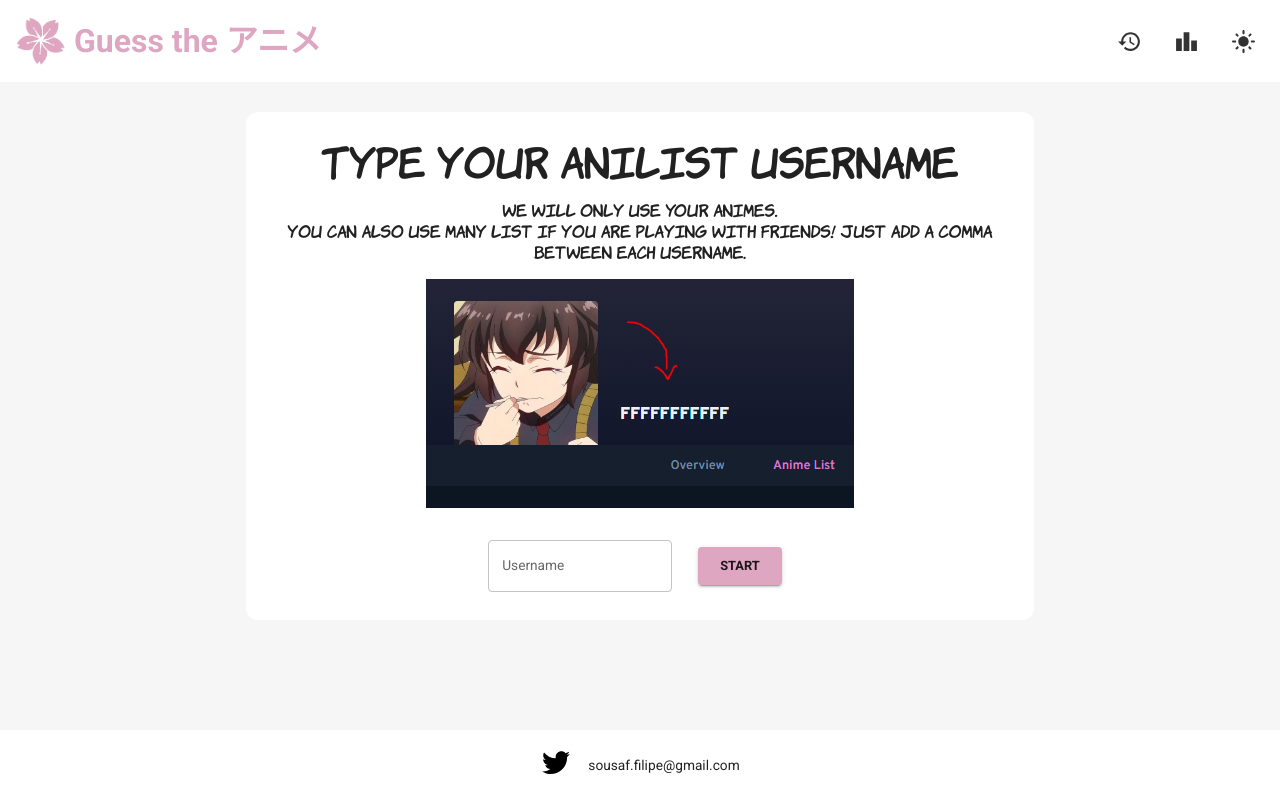
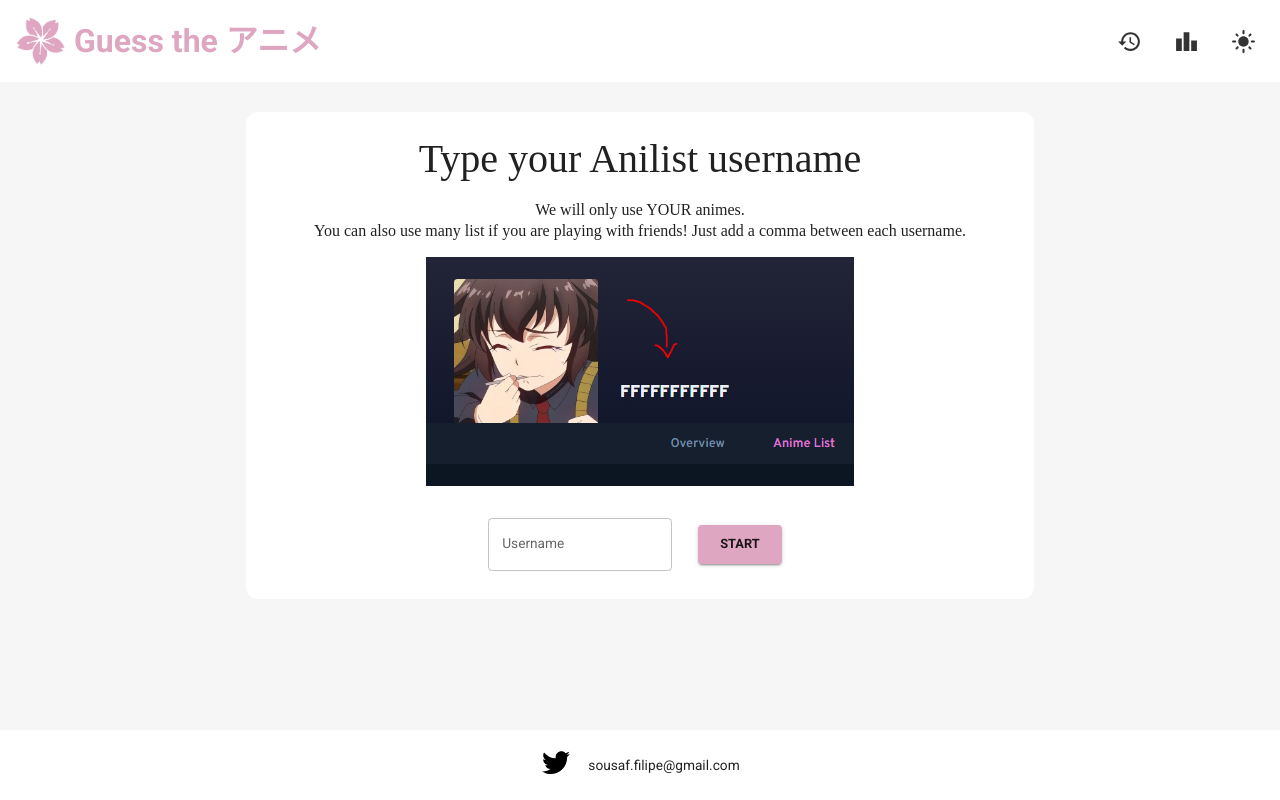
Before and after one commit to maldisco/guesstheanime, a React (Create React App) app in the folder frontend/: page / in a window 1280 px wide. Built offline with nearby package versions, Linux system fonts and the light colour scheme; a web font is replaced by a local one.

Commit message:
try to remove font

```diff
--- a/frontend/src/index.css
+++ b/frontend/src/index.css
@@ -1,12 +1,4 @@
 @import url('https://fonts.googleapis.com/css2?family=Italiana&family=Roboto:wght@400;500;700&display=swap');
-@font-face {
-  font-family: "Komika";
-  src: url('/public/fonts/KOMIKAH_.ttf') format('truetype');
-}
-@font-face {
-  font-family: "Komika Slim";
-  src: url('/public/fonts/KOMIKASL.ttf') format('truetype');
-}
 
 html,
 body,
--- a/frontend/src/theme.js
+++ b/frontend/src/theme.js
@@ -78,27 +78,27 @@
       fontFamily: ["Roboto", "sans-serif"].join(","),
       fontSize: 12,
       h1: {
-        fontFamily: ["Komika", "sans-serif"].join(","),
+        fontFamily: ["Comic Sans", "cursive"].join(","),
         fontSize: 40,
       },
       h2: {
-        fontFamily: ["Komika", "sans-serif"].join(","),
+        fontFamily: ["Comic Sans", "cursive"].join(","),
         fontSize: 32,
       },
       h3: {
-        fontFamily: ["Komika", "sans-serif"].join(","),
+        fontFamily: ["Comic Sans", "cursive"].join(","),
         fontSize: 24,
       },
       h4: {
-        fontFamily: ["Komika", "sans-serif"].join(","),
+        fontFamily: ["Comic Sans", "cursive"].join(","),
         fontSize: 20,
       },
       h5: {
-        fontFamily: ["Komika", "sans-serif"].join(","),
+        fontFamily: ["Comic Sans", "cursive"].join(","),
         fontSize: 16,
       },
       h6: {
-        fontFamily: ["Komika", "sans-serif"].join(","),
+        fontFamily: ["Comic Sans", "cursive"].join(","),
         fontSize: 14,
       },
       pageNumber: {
@@ -106,7 +106,7 @@
         fontSize: 16,
       },
       slim: {
-        fontFamily: ["Komika Slim", "sans-serif"].join(","),
+        fontFamily: ["Comic Sans", "cursive"].join(","),
         fontSize: 12,
       },
     },
```
Also changed, not shown: frontend/public/KOMIKAH_.ttf (renamed from frontend/public/fonts/KOMIKAH_.ttf), frontend/public/KOMIKASL.ttf (renamed from frontend/public/fonts/KOMIKASL.ttf).
